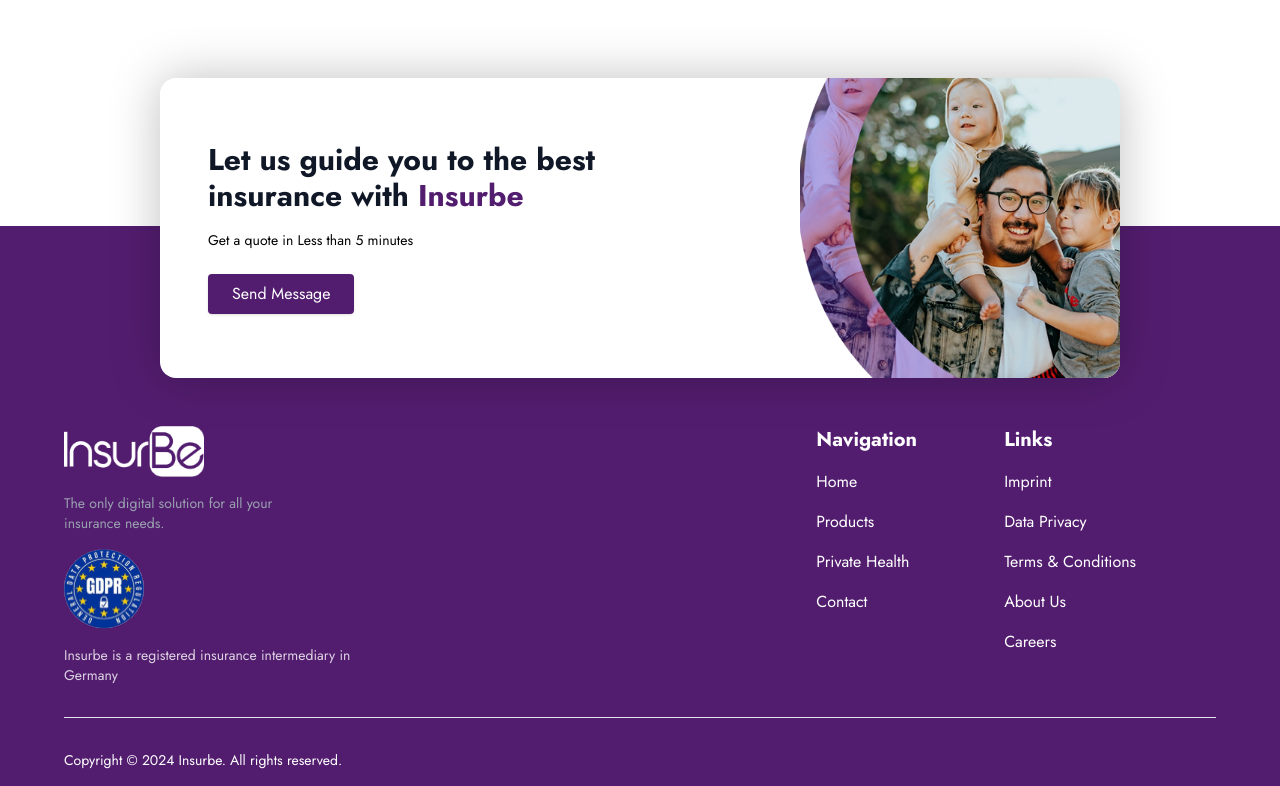
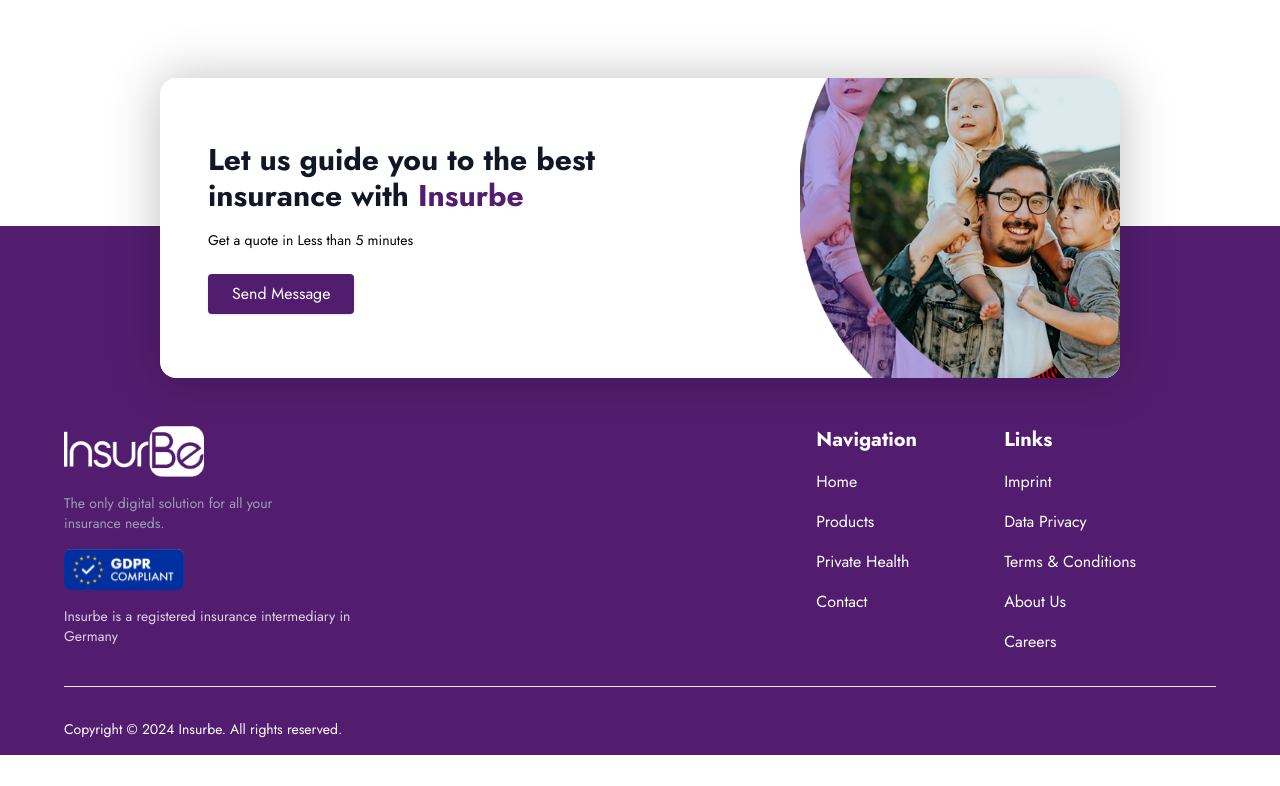
Before and after one commit to dalip03/insurbe-app, a Next.js app: page / in a window 1280 px wide. Shown: the part 3691-4477 px from the top of the page. After the commit the page ends 4446 px from the top, so only its background shows below. Built offline with nearby package versions, Linux system fonts and the light colour scheme.

Commit message:
logo update

```diff
--- a/src/app/components/Footer.tsx
+++ b/src/app/components/Footer.tsx
@@ -37,9 +37,9 @@
                 <div className="text-2xl font-bold ">
                   <Link href="/" className="font-bold font-serif">
                     <Image
-                      src="/img/footerIcon1.svg"
+                      src="/icons/gdpr.svg"
                       alt="Logo"
-                      width={80}
+                      width={120}
                       height={20}
                     />
                   </Link>
```
Also changed, not shown: public/icons/gdpr.svg (added).
